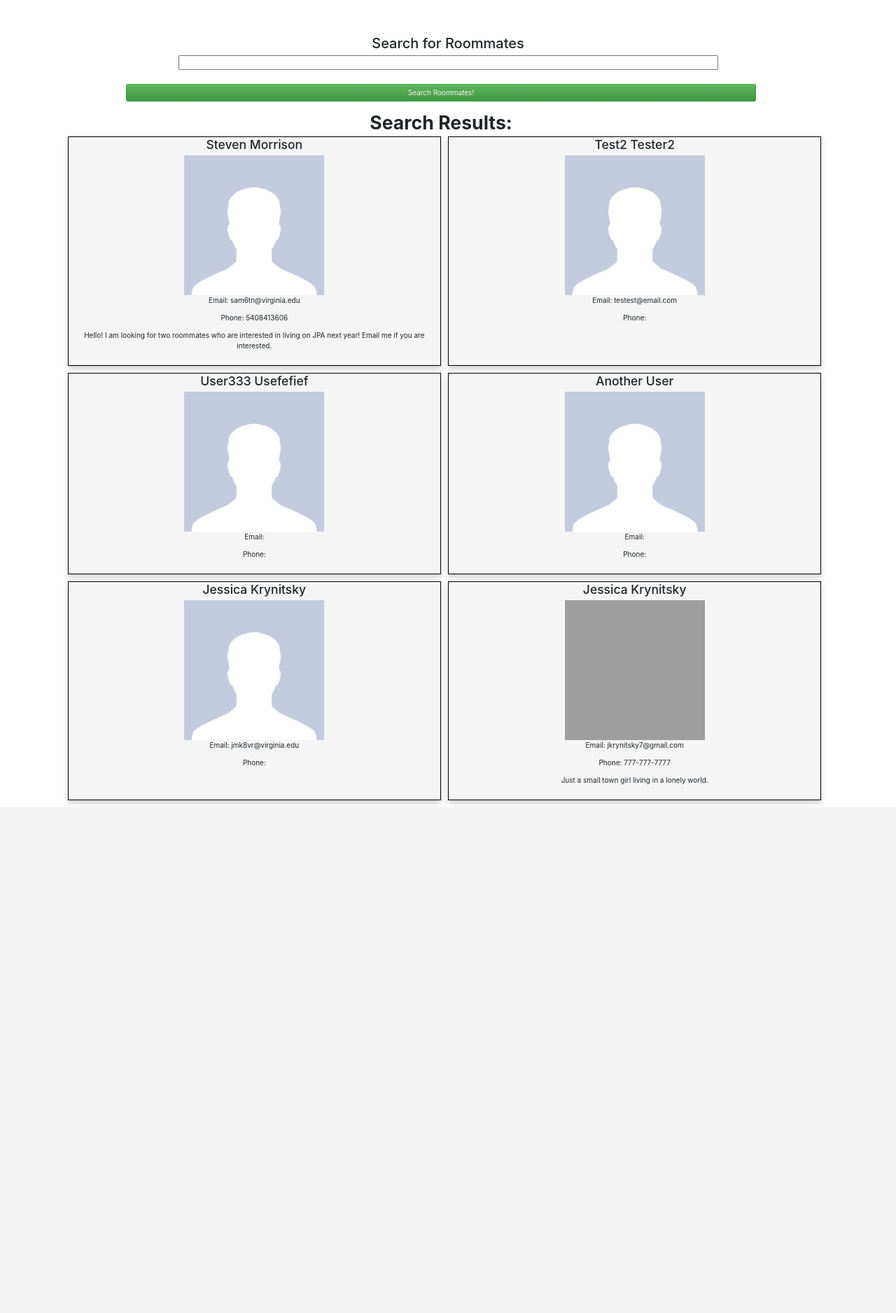
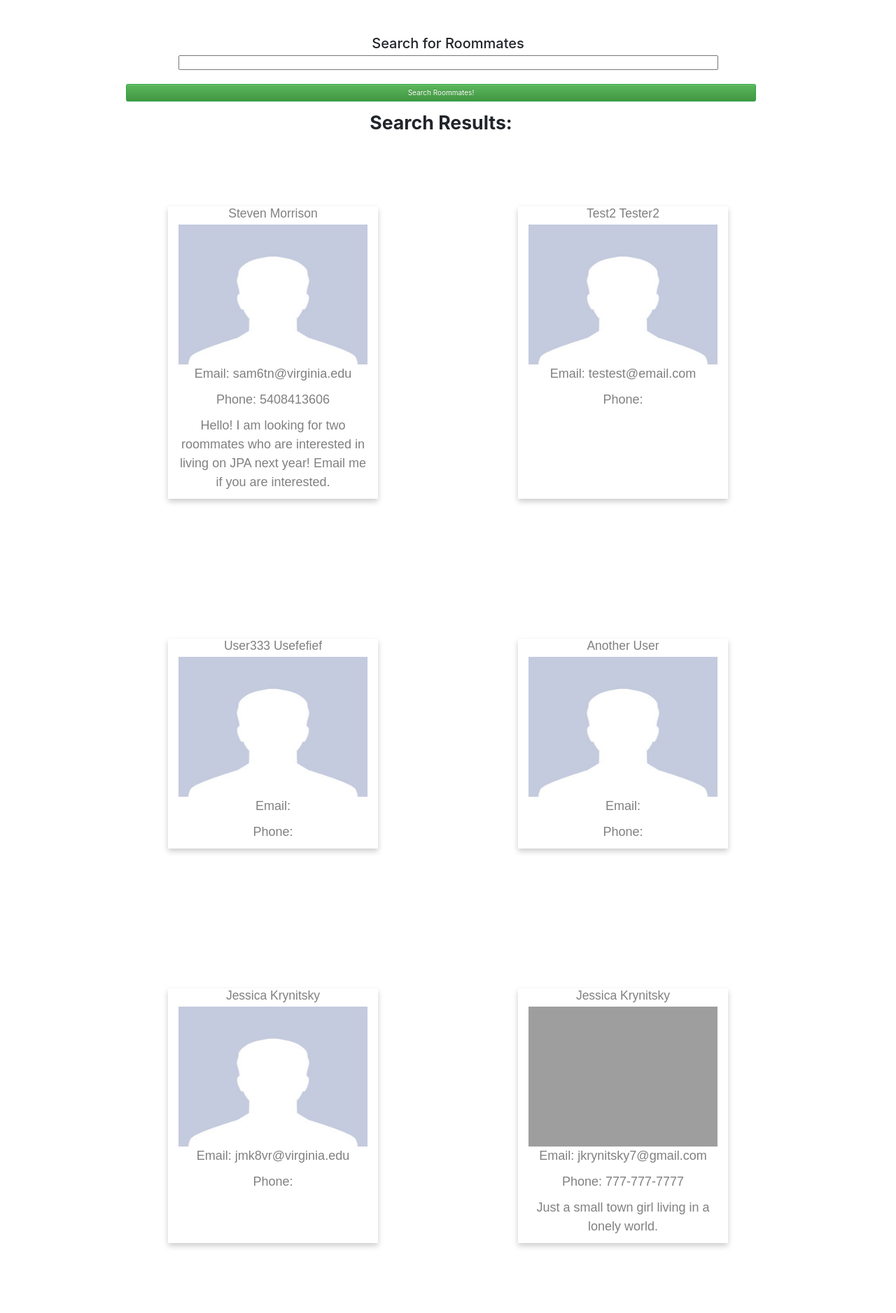
Before and after one commit to sam6tn/studenthousing, a Django app: page /roommates/ in a window 1280 px wide. Shown: the part 112-1989 px from the top of the page at 70% size. Before the commit the page ends 1266 px from the top, so only its background shows below. Run offline with Django 3.2, Linux system fonts and the light colour scheme; a user stored in the database is signed in; data comes from the database, SQL or seed files in the repository; some libraries are stand-ins or nearby versions; grey boxes are pictures that could not be loaded.

Commit message:
update roomate profile
edits roommate user profiles
additional page formatting

```diff
--- a/polls/templates/polls/roommates.html
+++ b/polls/templates/polls/roommates.html
@@ -7,6 +7,7 @@
 <script src="https://maxcdn.bootstrapcdn.com/bootstrap/4.0.0-beta.3/js/bootstrap.min.js" integrity="sha384-a5N7Y/aK3qNeh15eJKGWxsqtnX/wWdSZSKp+81YjTmS15nvnvxKHuzaWwXHDli+4" crossorigin="anonymous"></script>
 <link rel="stylesheet" href="//maxcdn.bootstrapcdn.com/bootstrap/3.2.0/css/bootstrap.min.css">
 <link rel="stylesheet" href="//maxcdn.bootstrapcdn.com/bootstrap/3.2.0/css/bootstrap-theme.min.css">
+
 
 <link rel="stylesheet" href="https://stackpath.bootstrapcdn.com/bootstrap/4.3.1/css/bootstrap.min.css" integrity="sha384-ggOyR0iXCbMQv3Xipma34MD+dH/1fQ784/j6cY/iJTQUOhcWr7x9JvoRxT2MZw1T" crossorigin="anonymous">
 <link rel="stylesheet" href="https://cdnjs.cloudflare.com/ajax/libs/font-awesome/4.7.0/css/font-awesome.min.css">
@@ -30,18 +31,52 @@
 	}
 	#results{
 		display:inline-block;
-		margin-bottom:10px;
-		margin-right: 10px;
+		margin-bottom:100px;
+		margin-right: 100px;
 		border:1px solid black;
 		padding-bottom: 10px;
 		background-color:whitesmoke;
 		box-shadow: 0 4px 8px 0 rgba(0, 0, 0, 0.2);
 	}
+
+
+
+
+button {
+  border: none;
+  outline: 0;
+  display: inline-block;
+  padding: 8px;
+  color: black;
+  text-align: center;
+  cursor: pointer;
+  width: 100%;
+  font-size: 18px;
+}
+
+button:hover, a:hover {
+  opacity: 0.7;
+}
 	.resultcontainer{
 		height: auto;
-  	display: flex;
+  	        display: flex;
 		flex-wrap: wrap;
+		margin-bottom:100px;
+		margin-right: 100px;
+
+
 	}
+	.col-sm-5{
+	            text-align: center;
+		    justify-content: center;
+		    margin: 0 auto;
+		    box-shadow: 0 4px 8px 0 rgba(0, 0, 0, 0.2);
+                    max-width: 300px;
+                    max-height: 500px;
+                    margin: 100px;
+                    text-align: center;
+                    font-family: arial;
+                }
 	.img-results{
 		width: 400px;
 		height: 300px;
@@ -72,6 +107,10 @@
 		margin-right:20px;
 		font-weight: bold;
 	}
+	.results{
+	 color: grey;
+        font-size: 18px;
+        }
 	.centered {
 		justify-content: center;
 		text-align: center;
@@ -126,13 +165,14 @@
 
 <div class="resultcontainer centered">
 	{% for person in persons.all %}
-	<div class="col-sm-5" id="results">
+	<div class="col-sm-5" id="col-sm-5">
+	<div class = "results">
         <h3>{{ person.first_name }} {{ person.last_name }}</h3>
-        <img class="profilepic" src="{{ person.profile.image.url }}">
+        <img class="profilepic" style="width:100%" src="{{ person.profile.image.url }}">
         <p>Email: {{ person.email }}</p>
         <p>Phone: {{ person.profile.phone }}</p>
         <p>{{ person.profile.bio }}</p>
-
+        </div>
 	</div>
 	{% endfor %}
 </div>
```
